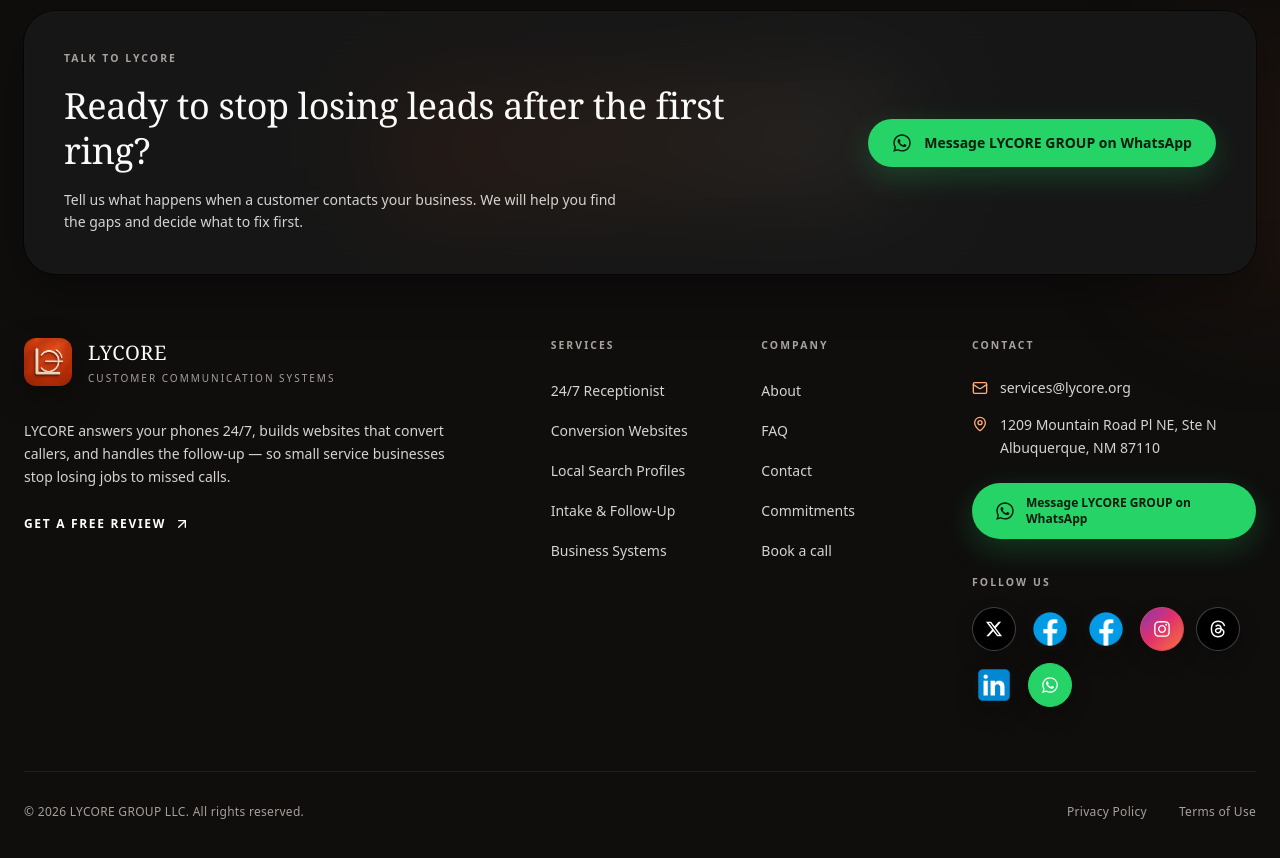
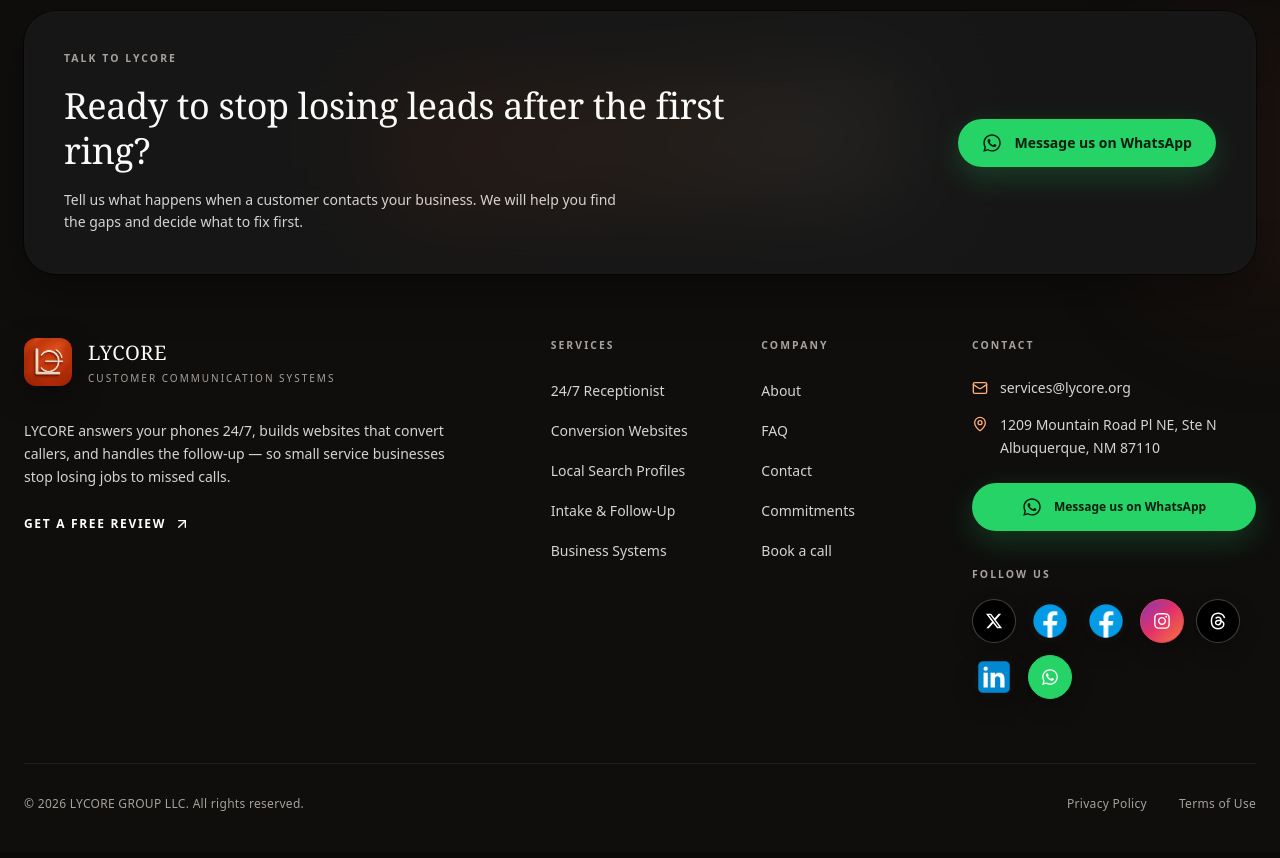
Before and after one commit to altairwebworld-droid/L, a React (Vite) app: page /faq in a window 1280 px wide. Shown: the part 1720-2578 px from the top of the page. Built offline with nearby package versions, Linux system fonts and the light colour scheme; no server answers; a web font is replaced by a local one.

Commit message:
Simplify WhatsApp call to action

```diff
--- a/src/components/SocialLinks.tsx
+++ b/src/components/SocialLinks.tsx
@@ -8,7 +8,7 @@
   { href: site.socials.instagram, label: 'Brenda Lycore on Instagram', Icon: FaInstagram, imageSrc: null, brandClass: 'border-[#e4405f] bg-[linear-gradient(135deg,#833ab4_0%,#e1306c_48%,#f77737_100%)] text-white hover:border-[#ff6681]' },
   { href: site.socials.threads, label: 'Brenda Lycore on Threads', Icon: FaThreads, imageSrc: null, brandClass: 'border-white/25 bg-black text-white hover:border-white/60 hover:bg-[#111111]' },
   { href: site.socials.linkedin, label: 'LYCORE GROUP on LinkedIn', Icon: null, imageSrc: '/social/linkedin-icons8.png', brandClass: 'border-transparent bg-transparent hover:border-white/35' },
-  { href: site.socials.whatsapp, label: 'Message LYCORE GROUP on WhatsApp', Icon: FaWhatsapp, imageSrc: null, brandClass: 'border-[#25D366] bg-[#25D366] text-white hover:border-[#45e17d] hover:bg-[#20bd5a]' },
+  { href: site.socials.whatsapp, label: 'Message us on WhatsApp', Icon: FaWhatsapp, imageSrc: null, brandClass: 'border-[#25D366] bg-[#25D366] text-white hover:border-[#45e17d] hover:bg-[#20bd5a]' },
 ];
 
 export default function SocialLinks({ className = '' }: { className?: string }) {
@@ -44,7 +44,7 @@
       className={`inline-flex min-h-12 items-center justify-center gap-3 rounded-full bg-[#25D366] px-6 py-3 text-sm font-bold text-[#071d0f] shadow-[0_10px_30px_rgba(37,211,102,0.22)] transition-[transform,background-color,box-shadow] duration-200 hover:-translate-y-0.5 hover:bg-[#45e17d] hover:shadow-[0_14px_34px_rgba(37,211,102,0.32)] focus-visible:outline focus-visible:outline-2 focus-visible:outline-offset-3 focus-visible:outline-white active:translate-y-0 ${className}`}
     >
       <FaWhatsapp className="h-5 w-5" aria-hidden="true" />
-      <span>Message LYCORE GROUP on WhatsApp</span>
+      <span>Message us on WhatsApp</span>
     </a>
   );
 }
```
